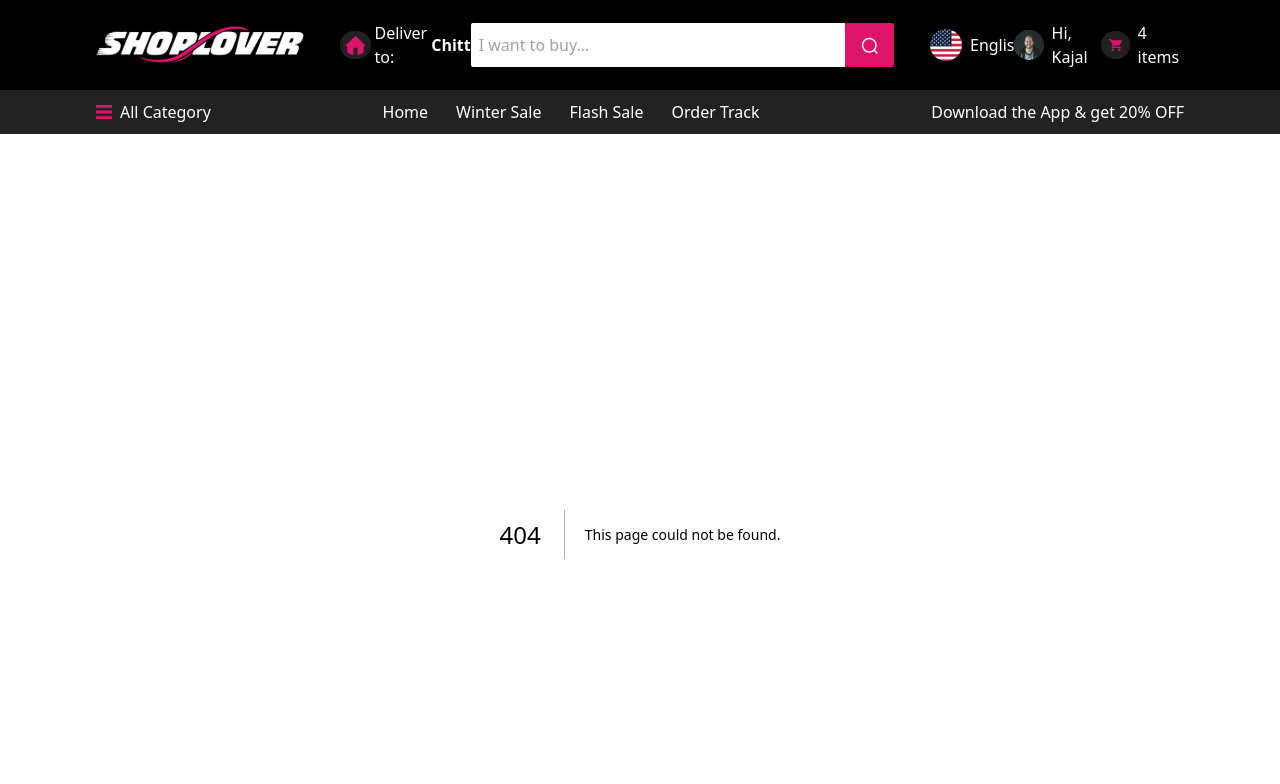
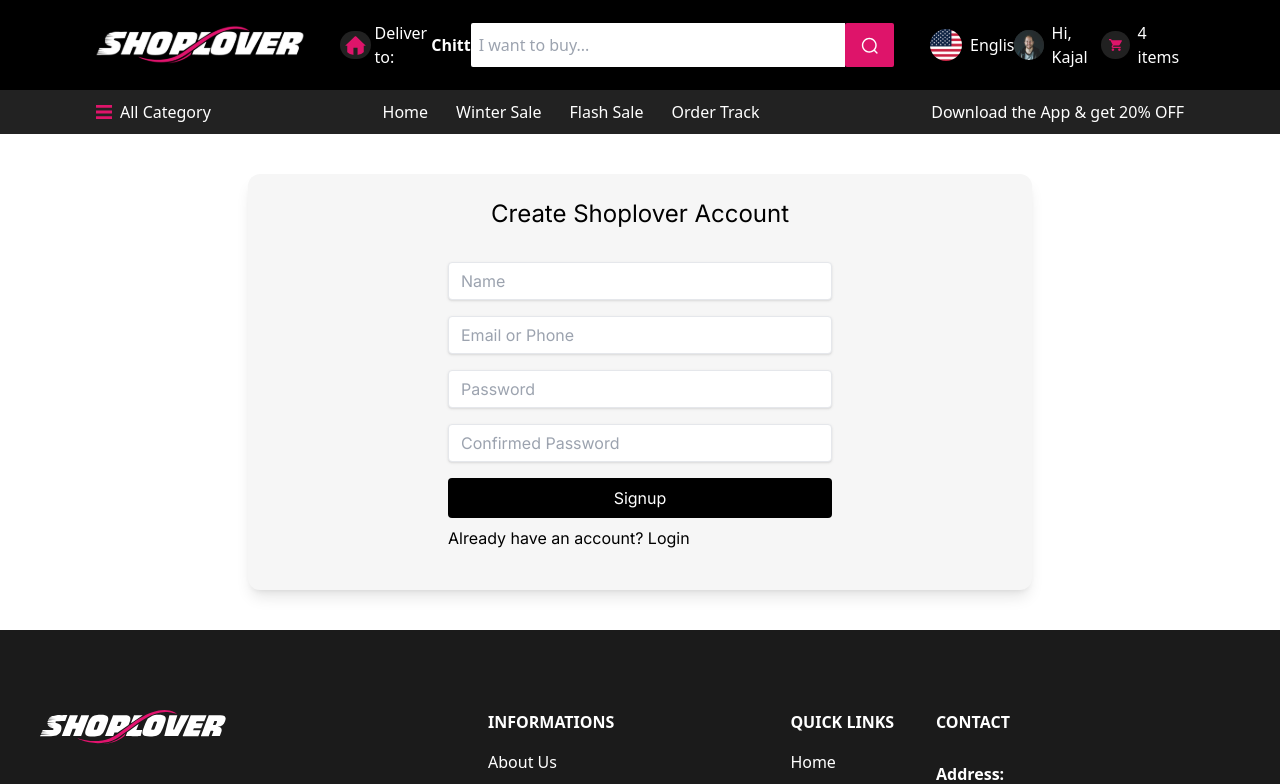
Before and after one commit to mrzahidxy/shoplover-ecommerce, a Next.js app: page /register in a window 1280 px wide. Before the commit this address had no page. Shown: the top 784 px of the page. Built offline with nearby package versions, Linux system fonts and the light colour scheme.

Commit message:
registration

```diff
--- /dev/null
+++ b/pages/register.jsx
@@ -0,0 +1,60 @@
+import React from "react";
+
+function register() {
+  return (
+    <div className="container py-10 px-52">
+      <div class="p-6 bg-[#F6F6F6] rounded-xl shadow-lg">
+        <p className="mx-auto text-2xl text-center mb-8">
+          Create Shoplover Account
+        </p>
+        <form action="#">
+          <div class="mb-4 w-96 mx-auto">
+            <input
+              class="shadow appearance-none border rounded w-full py-2 px-3 text-gray-700 leading-tight focus:outline-none focus:shadow-outline"
+              type="text"
+              placeholder="Name"
+            />
+          </div>
+
+          <div class="mb-4 w-96 mx-auto">
+            <input
+              class="shadow appearance-none border rounded w-full py-2 px-3 text-gray-700 leading-tight focus:outline-none focus:shadow-outline"
+              type="text"
+              placeholder="Email or Phone"
+            />
+          </div>
+
+          <div class="mb-4 w-96 mx-auto">
+            <input
+              class="shadow appearance-none border rounded w-full py-2 px-3 text-gray-700 leading-tight focus:outline-none focus:shadow-outline"
+              type="password"
+              placeholder="Password"
+            />
+          </div>
+
+          <div class="mb-4 w-96 mx-auto">
+            <input
+              class="shadow appearance-none border rounded w-full py-2 px-3 text-gray-700 leading-tight focus:outline-none focus:shadow-outline"
+              type="password"
+              placeholder="Confirmed Password"
+            />
+          </div>
+
+          <div className="mb-2 w-96 mx-auto">
+            <button class="rounded bg-black text-white w-full py-2 px-3">
+              Signup
+            </button>
+          </div>
+
+          <div className="mb-4 w-96 mx-auto">
+            <p>
+              Already have an account? <a href="#">Login</a>
+            </p>
+          </div>
+        </form>
+      </div>
+    </div>
+  );
+}
+
+export default register;
```
Also changed, not shown: pages/products/[...id].jsx (added), pages/products/[.id].jsx (deleted).
